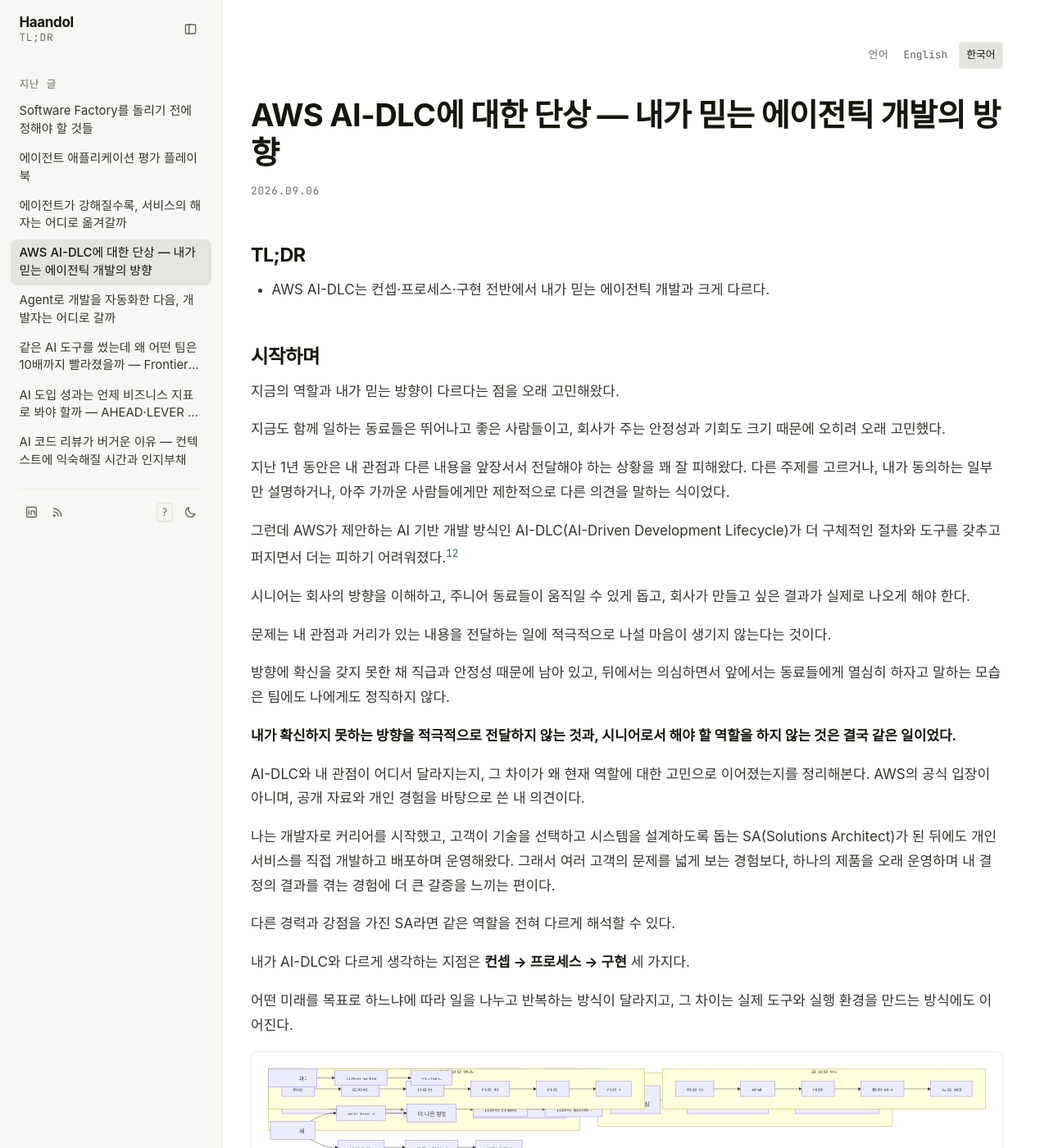
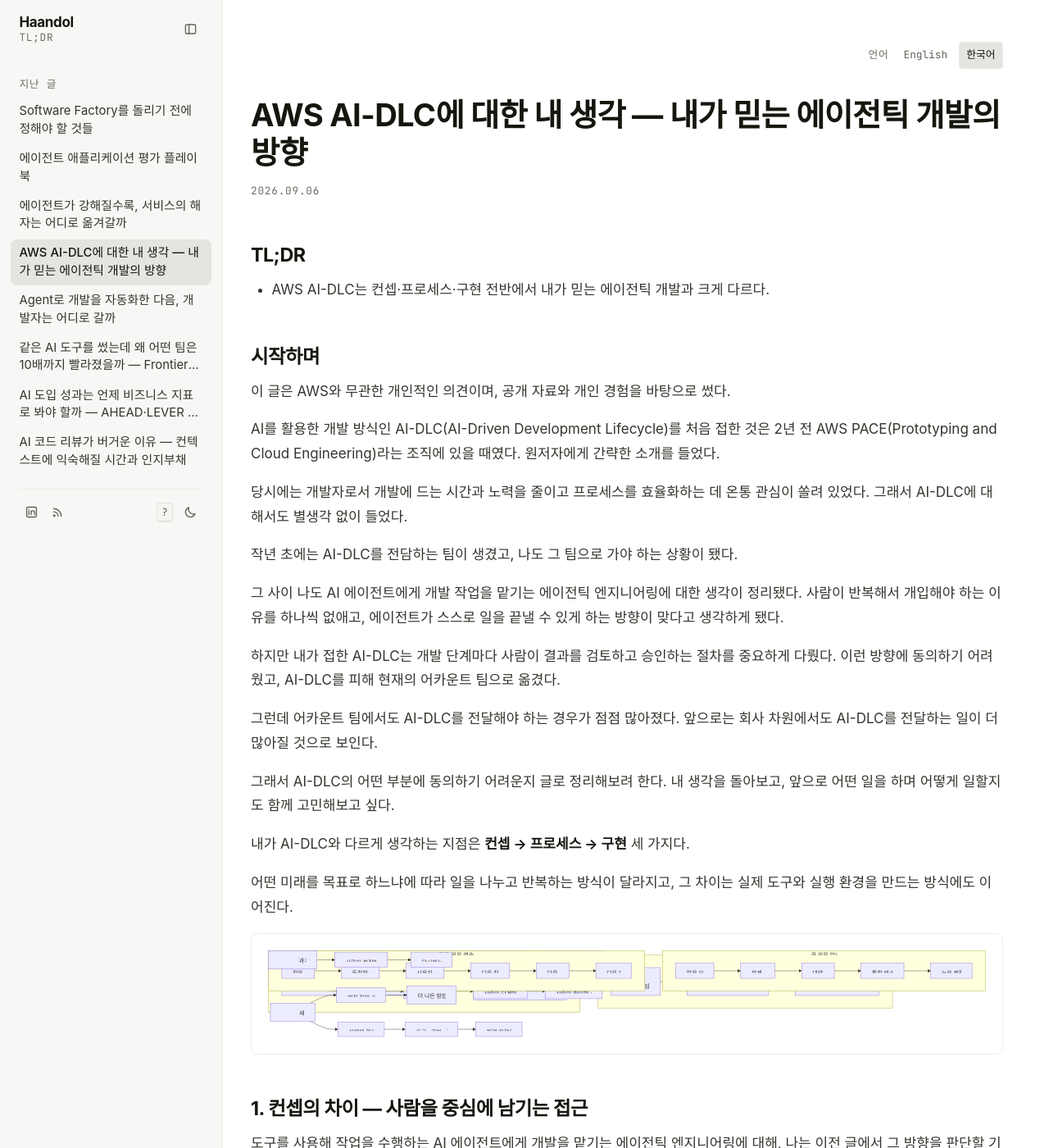
Before and after one commit to haandol/haandol.github.com, a Jekyll site: the page built from _posts/2026-09-06-my-thoughts-on-aws-ai-dlc.md, in a window 1280 px wide and 1400 px high. Shown: the whole window at 82% size. Built offline with Jekyll 4.4.1, drawn with Linux system fonts in a browser that asks for light colours; some web fonts are replaced; comment, search, counter and statistics services are not loaded; some of the changed text lies outside the part shown.

```diff
--- a/_posts/2026-09-06-my-thoughts-on-aws-ai-dlc.md
+++ b/_posts/2026-09-06-my-thoughts-on-aws-ai-dlc.md
@@ -1,12 +1,12 @@
 ---
 layout: post
-title: "AWS AI-DLC에 대한 단상 — 내가 믿는 에이전틱 개발의 방향"
+title: "AWS AI-DLC에 대한 내 생각 — 내가 믿는 에이전틱 개발의 방향"
 excerpt: Where AI-DLC diverges from my view of agentic development
 author: haandol
 email: ldg55d@gmail.com
 tags: career ai agent agentic-development ai-dlc harness-engineering hitl solutions-architect
 publish: true
-last_modified_at: 2026-09-11 16:05:06 +0900
+last_modified_at: 2026-10-06 10:53:43 +0900
 lang: ko
 translation_key: aws-ai-dlc-thoughts
 english_url: /en/2026/09/06/my-thoughts-on-aws-ai-dlc.html
@@ -18,27 +18,21 @@ english_url: /en/2026/09/06/my-thoughts-on-aws-ai-dlc.html
 
 ## 시작하며
 
-지금의 역할과 내가 믿는 방향이 다르다는 점을 오래 고민해왔다.
+이 글은 AWS와 무관한 개인적인 의견이며, 공개 자료와 개인 경험을 바탕으로 썼다.
 
-지금도 함께 일하는 동료들은 뛰어나고 좋은 사람들이고, 회사가 주는 안정성과 기회도 크기 때문에 오히려 오래 고민했다.
+AI를 활용한 개발 방식인 AI-DLC(AI-Driven Development Lifecycle)를 처음 접한 것은 2년 전 AWS PACE(Prototyping and Cloud Engineering)라는 조직에 있을 때였다. 원저자에게 간략한 소개를 들었다.
 
-지난 1년 동안은 내 관점과 다른 내용을 앞장서서 전달해야 하는 상황을 꽤 잘 피해왔다. 다른 주제를 고르거나, 내가 동의하는 일부만 설명하거나, 아주 가까운 사람들에게만 제한적으로 다른 의견을 말하는 식이었다.
+당시에는 개발자로서 개발에 드는 시간과 노력을 줄이고 프로세스를 효율화하는 데 온통 관심이 쏠려 있었다. 그래서 AI-DLC에 대해서도 별생각 없이 들었다.
 
-그런데 AWS가 제안하는 AI 기반 개발 방식인 AI-DLC(AI-Driven Development Lifecycle)가 더 구체적인 절차와 도구를 갖추고 퍼지면서 더는 피하기 어려워졌다.[^1][^2]
+작년 초에는 AI-DLC를 전담하는 팀이 생겼고, 나도 그 팀으로 가야 하는 상황이 됐다.
 
-시니어는 회사의 방향을 이해하고, 주니어 동료들이 움직일 수 있게 돕고, 회사가 만들고 싶은 결과가 실제로 나오게 해야 한다.
+그 사이 나도 AI 에이전트에게 개발 작업을 맡기는 에이전틱 엔지니어링에 대한 생각이 정리됐다. 사람이 반복해서 개입해야 하는 이유를 하나씩 없애고, 에이전트가 스스로 일을 끝낼 수 있게 하는 방향이 맞다고 생각하게 됐다.
 
-문제는 내 관점과 거리가 있는 내용을 전달하는 일에 적극적으로 나설 마음이 생기지 않는다는 것이다.
+하지만 내가 접한 AI-DLC는 개발 단계마다 사람이 결과를 검토하고 승인하는 절차를 중요하게 다뤘다. 이런 방향에 동의하기 어려웠고, AI-DLC를 피해 현재의 어카운트 팀으로 옮겼다.
 
-방향에 확신을 갖지 못한 채 직급과 안정성 때문에 남아 있고, 뒤에서는 의심하면서 앞에서는 동료들에게 열심히 하자고 말하는 모습은 팀에도 나에게도 정직하지 않다.
+그런데 어카운트 팀에서도 AI-DLC를 전달해야 하는 경우가 점점 많아졌다. 앞으로는 회사 차원에서도 AI-DLC를 전달하는 일이 더 많아질 것으로 보인다.
 
-**내가 확신하지 못하는 방향을 적극적으로 전달하지 않는 것과, 시니어로서 해야 할 역할을 하지 않는 것은 결국 같은 일이었다.**
-
-AI-DLC와 내 관점이 어디서 달라지는지, 그 차이가 왜 현재 역할에 대한 고민으로 이어졌는지를 정리해본다. AWS의 공식 입장이 아니며, 공개 자료와 개인 경험을 바탕으로 쓴 내 의견이다.
-
-나는 개발자로 커리어를 시작했고, 고객이 기술을 선택하고 시스템을 설계하도록 돕는 SA(Solutions Architect)가 된 뒤에도 개인 서비스를 직접 개발하고 배포하며 운영해왔다. 그래서 여러 고객의 문제를 넓게 보는 경험보다, 하나의 제품을 오래 운영하며 내 결정의 결과를 겪는 경험에 더 큰 갈증을 느끼는 편이다.
-
-다른 경력과 강점을 가진 SA라면 같은 역할을 전혀 다르게 해석할 수 있다.
+그래서 AI-DLC의 어떤 부분에 동의하기 어려운지 글로 정리해보려 한다. 내 생각을 돌아보고, 앞으로 어떤 일을 하며 어떻게 일할지도 함께 고민해보고 싶다.
 
 내가 AI-DLC와 다르게 생각하는 지점은 **컨셉 → 프로세스 → 구현** 세 가지다.
 
@@ -256,7 +250,7 @@ AWS의 공개 글은 Bedrock Mantle을 6명이 76일 만에 만든 과정 중
 
 가끔은 내 경험을 과대평가하는 건지, 조직에서 설명하는 성과를 과소평가하는 건지 헷갈린다.
 
-지금은 한 제품과 팀을 몇 년 동안 운영하며 그 방법의 결과를 끝까지 책임지기보다 AI-DLC를 설명하고 도입을 돕는 역할에 가깝다 보니, 이 의문을 풀기 어렵다고 생각한다.
+지금은 고객의 기술 선택과 시스템 설계를 돕는 SA(Solutions Architect)로 일하고 있다. 한 제품과 팀을 몇 년 동안 운영하며 그 결과를 끝까지 책임지는 역할은 아니다 보니, 어느 접근이 더 잘 작동하는지 직접 확인하는 데 한계가 있다.
 
 두 접근이 어떤 조건에서 더 잘 작동하는지를 프레젠테이션과 워크숍의 반응만으로 판단하고 싶지 않다.
 
@@ -274,7 +268,9 @@ AWS의 공개 글은 Bedrock Mantle을 6명이 76일 만에 만든 과정 중
 
 이를 SA 전체에 대한 평가로 가져오고 싶지는 않다. 고객과 오래 일하고, 여러 회사에서 반복되는 패턴과 선택지를 보여주는 것 역시 분명한 전문성이다.
 
-다만 내게는 `권고한 뒤의 운영 결과를 직접 겪는가`라는 질문이 남았다. 개인적으로 20만 줄과 10만 줄 규모의 서비스에 시간과 비용을 직접 들이고 운영도 책임지고 있지만, 공식적인 고객 사례는 아니다.
+다만 내게는 `권고한 뒤의 운영 결과를 직접 겪는가`라는 질문이 남았다.
+
+나는 개발자로 커리어를 시작했고, SA가 된 뒤에도 개인 서비스를 직접 개발하고 배포하며 운영해왔다. 지금도 20만 줄과 10만 줄 규모의 서비스에 시간과 비용을 직접 들이고 운영도 책임지고 있지만, 공식적인 고객 사례는 아니다.
 
 SA로서 여러 고객의 문제를 접한 경험은 자산이다. 하지만 지금 필요한 것은 한 팀을 이끌며 제품을 오래 운영하고, 그 과정에서 겪은 실패와 운영 결과를 다음 결정에 반영하는 경험이라고 생각한다.
 
```
Also changed, not shown: _en/2026-09-06-my-thoughts-on-aws-ai-dlc.md (+14 -18 lines).
